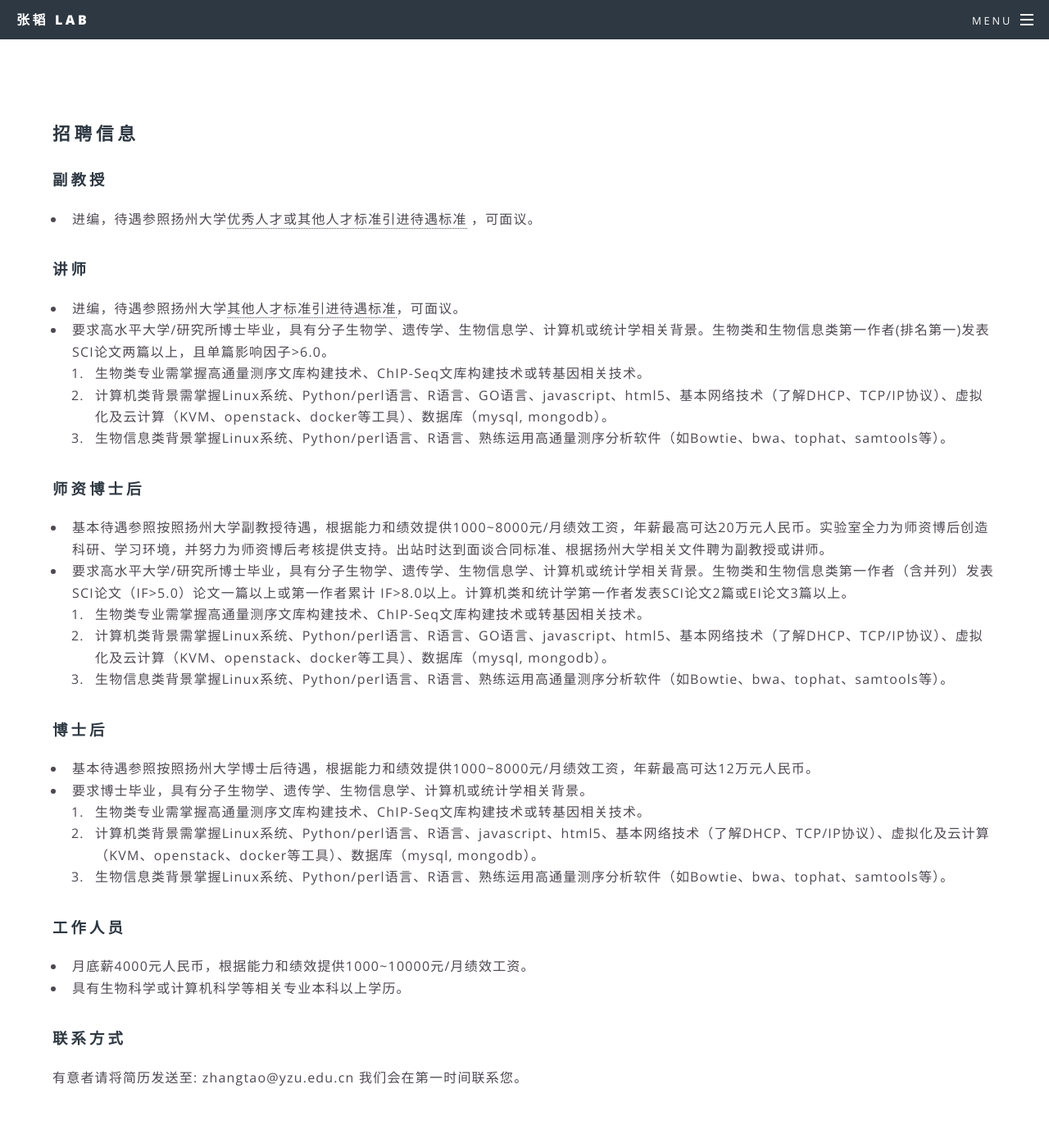
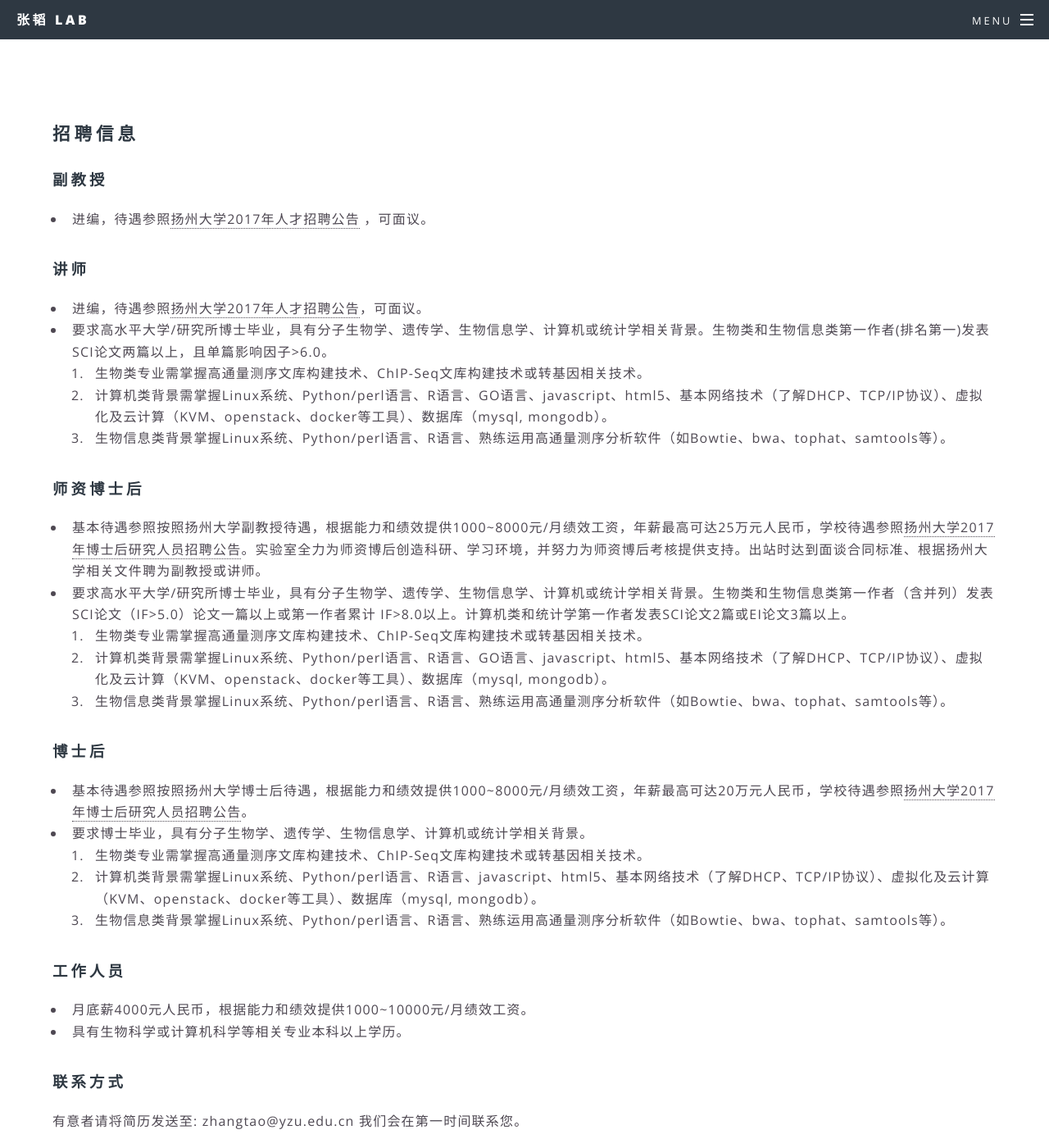
Before and after one commit to zhangtaolab/zhangtaolab.github.io, a Jekyll site: the page built from _pages/jobs.md, in a window 1280 px wide and 1400 px high. Shown: the whole window at 82% size. Built offline with Jekyll 4.4.1, drawn with Linux system fonts in a browser that asks for light colours.

Commit message:
job update

```diff
--- a/_pages/jobs.md
+++ b/_pages/jobs.md
@@ -4,24 +4,24 @@ permalink: /jobs
 title: 招聘信息
 ---
 ### 副教授
-- 进编，待遇参照扬州大学[优秀人才或其他人才标准引进待遇标准](http://rsc.yzu.edu.cn/art/2016/3/23/art_37594_518732.html) ，可面议。
+- 进编，待遇参照[扬州大学2017年人才招聘公告](http://rsc.yzu.edu.cn/art/2017/3/16/art_37594_546570.html) ，可面议。
 
 ### 讲师
-- 进编，待遇参照扬州大学[其他人才标准引进待遇标准](http://rsc.yzu.edu.cn/art/2016/3/23/art_37594_518732.html)，可面议。
+- 进编，待遇参照[扬州大学2017年人才招聘公告](http://rsc.yzu.edu.cn/art/2017/3/16/art_37594_546570.html)，可面议。
 - 要求高水平大学/研究所博士毕业，具有分子生物学、遗传学、生物信息学、计算机或统计学相关背景。生物类和生物信息类第一作者(排名第一)发表SCI论文两篇以上，且单篇影响因子>6.0。
   1. 生物类专业需掌握高通量测序文库构建技术、ChIP-Seq文库构建技术或转基因相关技术。
   2. 计算机类背景需掌握Linux系统、Python/perl语言、R语言、GO语言、javascript、html5、基本网络技术（了解DHCP、TCP/IP协议）、虚拟化及云计算（KVM、openstack、docker等工具）、数据库（mysql, mongodb）。
   3. 生物信息类背景掌握Linux系统、Python/perl语言、R语言、熟练运用高通量测序分析软件（如Bowtie、bwa、tophat、samtools等）。
 
 ### 师资博士后
-- 基本待遇参照按照扬州大学副教授待遇，根据能力和绩效提供1000~8000元/月绩效工资，年薪最高可达20万元人民币。实验室全力为师资博后创造科研、学习环境，并努力为师资博后考核提供支持。出站时达到面谈合同标准、根据扬州大学相关文件聘为副教授或讲师。
+- 基本待遇参照按照扬州大学副教授待遇，根据能力和绩效提供1000~8000元/月绩效工资，年薪最高可达25万元人民币，学校待遇参照[扬州大学2017年博士后研究人员招聘公告](http://rsc.yzu.edu.cn/art/2017/3/16/art_37594_546571.html)。实验室全力为师资博后创造科研、学习环境，并努力为师资博后考核提供支持。出站时达到面谈合同标准、根据扬州大学相关文件聘为副教授或讲师。
 - 要求高水平大学/研究所博士毕业，具有分子生物学、遗传学、生物信息学、计算机或统计学相关背景。生物类和生物信息类第一作者（含并列）发表SCI论文（IF>5.0）论文一篇以上或第一作者累计 IF>8.0以上。计算机类和统计学第一作者发表SCI论文2篇或EI论文3篇以上。
   1. 生物类专业需掌握高通量测序文库构建技术、ChIP-Seq文库构建技术或转基因相关技术。
   2. 计算机类背景需掌握Linux系统、Python/perl语言、R语言、GO语言、javascript、html5、基本网络技术（了解DHCP、TCP/IP协议）、虚拟化及云计算（KVM、openstack、docker等工具）、数据库（mysql, mongodb）。
   3. 生物信息类背景掌握Linux系统、Python/perl语言、R语言、熟练运用高通量测序分析软件（如Bowtie、bwa、tophat、samtools等）。
 
 ### 博士后
-- 基本待遇参照按照扬州大学博士后待遇，根据能力和绩效提供1000~8000元/月绩效工资，年薪最高可达12万元人民币。
+- 基本待遇参照按照扬州大学博士后待遇，根据能力和绩效提供1000~8000元/月绩效工资，年薪最高可达20万元人民币，学校待遇参照[扬州大学2017年博士后研究人员招聘公告](http://rsc.yzu.edu.cn/art/2017/3/16/art_37594_546571.html)。
 - 要求博士毕业，具有分子生物学、遗传学、生物信息学、计算机或统计学相关背景。
   1. 生物类专业需掌握高通量测序文库构建技术、ChIP-Seq文库构建技术或转基因相关技术。
   2. 计算机类背景需掌握Linux系统、Python/perl语言、R语言、javascript、html5、基本网络技术（了解DHCP、TCP/IP协议）、虚拟化及云计算（KVM、openstack、docker等工具）、数据库（mysql, mongodb）。
```
